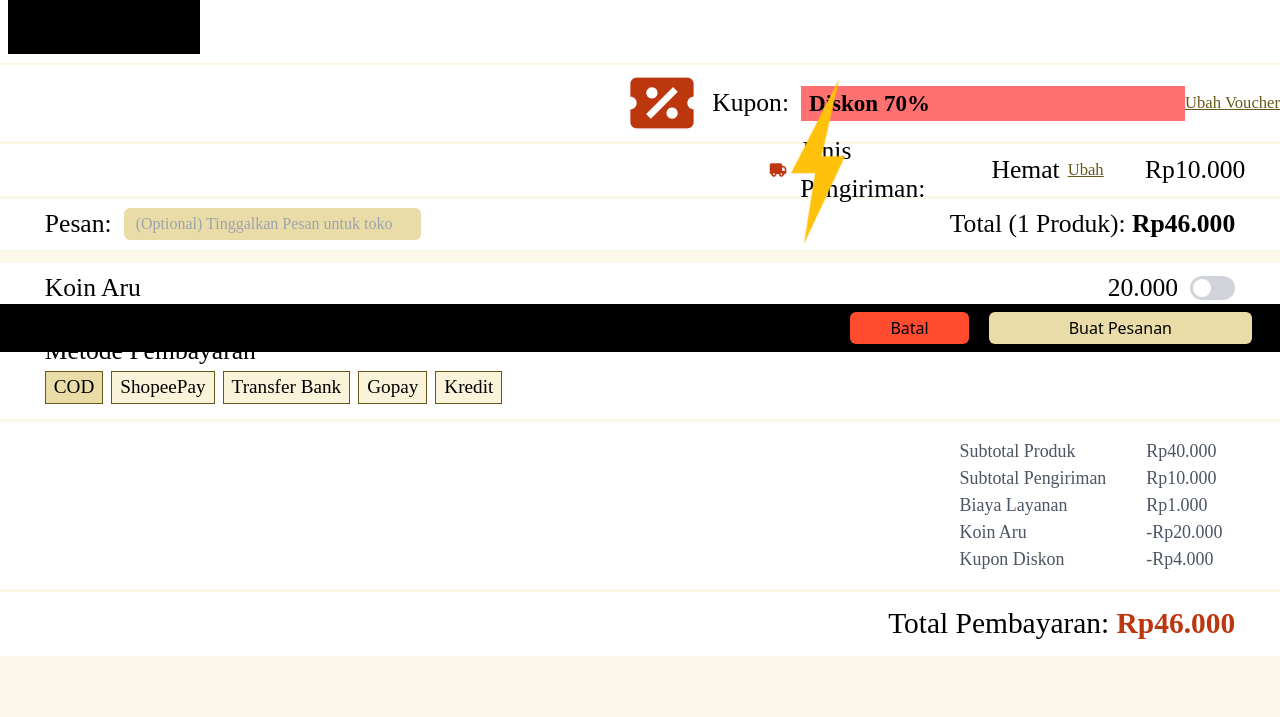
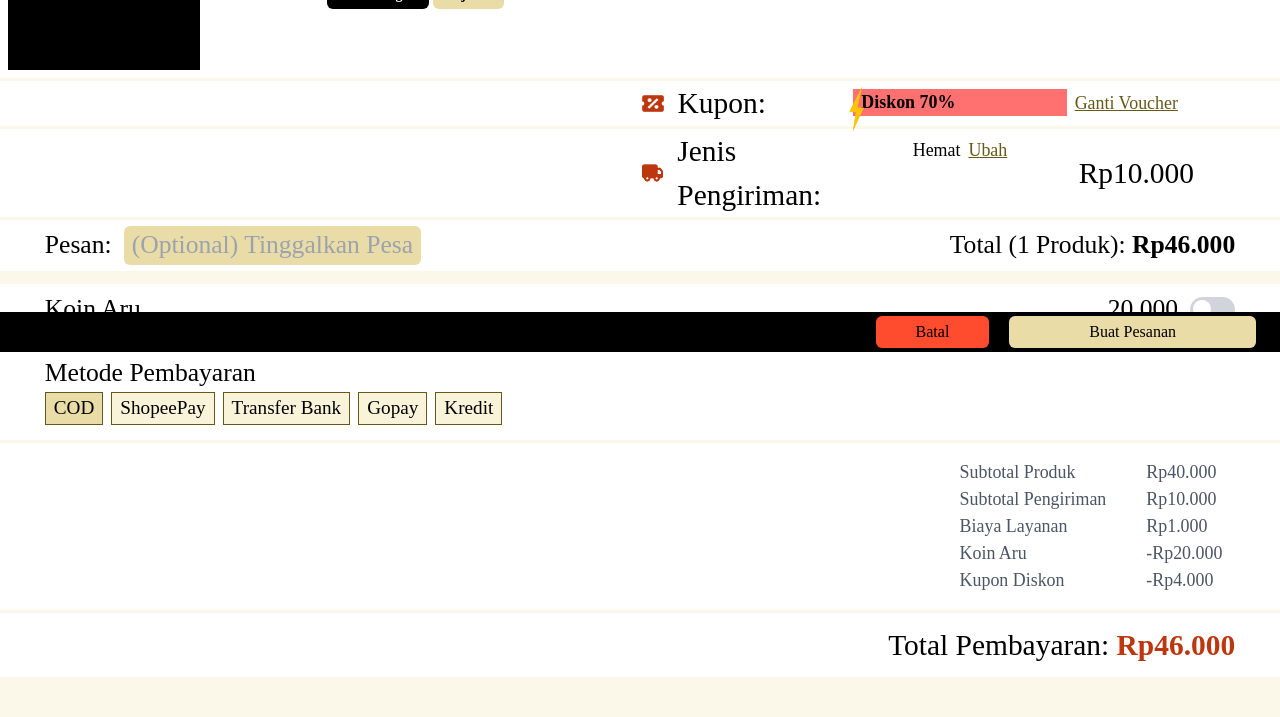
Before and after one commit to RicRocky/ifest_wdc, a plain HTML site: page checkout.html in a window 1280 px wide. Shown: the part 448-1165 px from the top of the page. Before the commit the page ends 1104 px from the top, so only its background shows below. Drawn offline with nearby package versions, Linux system fonts and the light colour scheme; a web font is replaced by a local one.

Commit message:
[Checkout] Done

```diff
--- a/checkout.html
+++ b/checkout.html
@@ -52,7 +52,7 @@
     <!-- Pop Hamburger Menu -->
 
     <!-- Header -->
-    <header class="fixed drop-shadow-md h-[45px] w-screen z-30 c-f1 px-3 grid max-md:grid-cols-2 md:grid-cols-3 bg-[var(--p1)]">
+    <header class="fixed drop-shadow-md w-screen z-30 c-f1 px-3 grid max-md:grid-cols-2 md:grid-cols-3 bg-[var(--p1)]">
         <div class="max-md:hidden flex md:z-20">
             <a class="px-3 text-xl mx-3 h-full hover:bg-[var(--s1)] bg-[var(--s1)] grid place-content-center" href="index.html">
                 Beranda
@@ -89,7 +89,7 @@
     <!-- Header -->
 
     <!-- Content -->
-    <div class="w-screen pt-[9vh] py-1 bg-[var(--black)] flex items-center overflow-x-hidden">
+    <div class="w-screen pt-[11vh] py-1 bg-[var(--black)] flex items-center overflow-x-hidden">
         <img src="public/icon-search.png" alt="Icon Search" class="ml-3 mr-2 max-md:w-[5%] md:w-[2%]">
         <div class="pb-1 relative grid place-content-center">
             <input type="text" class="c-f1 outline-none max-md:w-[50vw] md:w-[35vw] bg-[var(--black)] outline-[0] text-white"
@@ -150,7 +150,7 @@
                     <img class="w-[80%]" src="public/Kurang.png" alt="">
                 </div>
                 <p class="mx-4 c-f1 text-[4vw]">1</p>
-                <div class="max-md:w-[3.4vw] max-md:h-[3.4vw] bg-[var(--n5)] rounded-[50%] flex items-center justify-center">
+                <div class="max-md:w-[3.4vw] max-md:h-[3.4vw] md:w-[1.8vw] md:h-[1.8vw] bg-[var(--n5)] rounded-[50%] flex items-center justify-center">
                     <img class="w-[80%]" src="public/Tambah.png" alt="">
                 </div>
             </div>
@@ -162,38 +162,49 @@
 
     <div class="h-[3px]"></div>
 
-    <div class="c-f1 bg-white flex justify-end items-center">
-        <img class="h-[40%]" src="public/icon-coupon.png" alt="">
-        <p class="mx-3 text-[2vw]">Kupon: </p>
-        <div class="w-[30%]">
-            <div class="relative">
-                <h5 class="c-f1 m-0 py-0 px-2 font-bold text-[1.8vw] bg-[var(--t2)] rounded-xs relative z-[2]">
-                    Diskon 70%
-                </h5>
-                <img src="public/thunder.png" class="w-[14%] left-[-0.8vw] top-[-7px] z-[10] absolute">
+    <div class="c-f1 bg-white grid grid-cols-6 place-content-center">
+        <div class="grid col-start-4">
+            <div class="flex items-center">
+                <img class="w-[2vw] h-[2vw]" src="public/icon-coupon.png" alt="">
+                <p class="mx-3 text-[2.3vw]">Kupon: </p>
             </div>
         </div>
-        <p class="text-[1.3vw] underline text-[var(--p8)]">Ubah Voucher</p>
+        <div class="relative py-2">
+            <div class="c-f1 px-2 font-semibold max-md:text-[2.3vw] md:text-[1.4vw] bg-[var(--t2)] rounded-xs relative z-[2]">
+                <h1>Diskon 70%</h1>
+            </div>
+            <img src="public/thunder.png" class="w-[7%] max-md:left-[-3px] md:left-[-4px] max-md:top-[6px] md:top-[5px] z-[10] absolute">
+        </div>
+        <div class="flex items-center">
+            <p class="ml-2 max-md:text-[2vw] md:text-[1.4vw] underline text-[var(--p8)]">Ganti Voucher</p>
+        </div>
     </div>
 
     <div class="h-[3px]"></div>
-    <div class="grid grid-cols-5 c-f1 h-[4vw] bg-white">
-        <div class="col-start-4 col-span-2 h-[4vw] flex items-center">
-            <img class="h-[40%] " src="public/icon-truck.png" alt="">
-            <p class="mx-3 text-[2vw] w-[35%]">Jenis Pengiriman: </p>
-            <div class="w-[30%] flex items-center">
-                <p class="text-[2vw] mr-2">Hemat</p>
-                <p class="text-[1.3vw] underline text-[var(--p8)]">Ubah</p>
+
+    <div class="c-f1 bg-white grid grid-cols-6 place-content-center">
+        <div class="grid col-start-4">
+            <div class="flex items-center">
+                <img class="h-[2vw] w-[2vw] " src="public/icon-truck.png" alt="">
+                <p class="mx-3 text-[2.3vw] w-100%">Jenis Pengiriman: </p>
             </div>
-            <p class="text-[2vw]">Rp10.000</p>
+        </div>
+        <div class="relative py-2 max-md:text-[2vw] md:text-[1.4vw] ">
+            <div class="flex items-center justify-center mr-">
+                <h1 class="">Hemat</h1>
+                <p class="ml-2 underline text-[var(--p8)]">Ubah</p>
+            </div>
+        </div>
+        <div class="flex items-center">
+            <p class="mx-3 text-[2.3vw]">Rp10.000</p>
         </div>
     </div>
 
     <div class="h-[3px]"></div>
     <div class="grid grid-cols-2 c-f1 h-[4vw] bg-white px-[3.5vw]">
-        <div class="flex items-center">
-            <p class="mr-3 text-[2vw]">Pesan: </p>
-            <input class="h-[2.5vw] w-[50%] bg-[var(--p1)] p-3 rounded-md" type="text"
+        <div class="flex items-center text-[2vw]">
+            <p class="mr-3 ">Pesan: </p>
+            <input class="w-[50%] bg-[var(--p1)] px-2 rounded-md" type="text"
                 placeholder="(Optional) Tinggalkan Pesan untuk toko">
         </div>
         <div class="col-start-2 flex items-center justify-end text-[2vw]">
@@ -203,13 +214,14 @@
     <!-- checkout -->
     <!-- Bayar -->
     <div class="h-[1vw]"></div>
+
     <div class="grid grid-cols-2 c-f1 h-[4vw] bg-white px-[3.5vw] place-content-center">
         <p class="mr-3 text-[2vw]">Koin Aru </p>
         <div class="flex items-center justify-end">
             <p class="text-[2vw] mr-3">20.000</p>
             <label class="relative inline-flex items-center cursor-pointer">
                 <input type="checkbox" class="sr-only peer" id="toggleSwitch">
-                <div class="w-[3.52vw] h-[1.9vw] bg-gray-300 peer-focus:ring-green-300 rounded-full
+                <div class="max-md:w-[2vw] max-fase h-2vw md:w-[3.52vw] md:h-[1.9vw] bg-gray-300 peer-focus:ring-green-300 rounded-full
                     peer-checked:after:translate-x-5 peer-checked:after:border-white after:absolute
                     after:top-0.5 after:left-0.5 after:bg-white after:border-gray-300 after:border after:rounded-full
                     after:h-5 after:w-5 after:transition-all peer-checked:bg-green-500">
@@ -236,13 +248,13 @@
         <p class="m-5 mr-[4.5%]">Rp40.000<br>Rp10.000<br>Rp1.000<br>-Rp20.000<br>-Rp4.000</p>
     </div>
     <div class="h-[3px]"></div>
-    <div class="h-[5vw] bg-white c-f1 flex justify-end items-center text-[2.3vw]">
+    <div class="h-[5vw] mb-[40px] bg-white c-f1 flex justify-end items-center text-[2.3vw]">
         <p class="px-[3.5vw]">Total Pembayaran: <span class="font-bold text-[var(--t8)]">Rp46.000</span></p>
     </div>
 
-    <div class="p-2 w-screen fixed bottom-[0] bg-[var(--black)] flex justify-end items-center">
+    <div class="c-f1 p-1 w-screen h-[40px] fixed bottom-[0] bg-[var(--black)] flex justify-end items-center">
         <button class="py-1 px-10 bg-[var(--t10)] rounded-md mr-5">Batal</button>
-        <button class="py-1 px-20 mr-5 bg-[var(--p1)] rounded-md">Buat Pesanan</button>
+        <button class="py-1 max-md:px-10 md:px-20 mr-5 bg-[var(--p1)] rounded-md">Buat Pesanan</button>
     </div>
 </body>
 <script>
```
